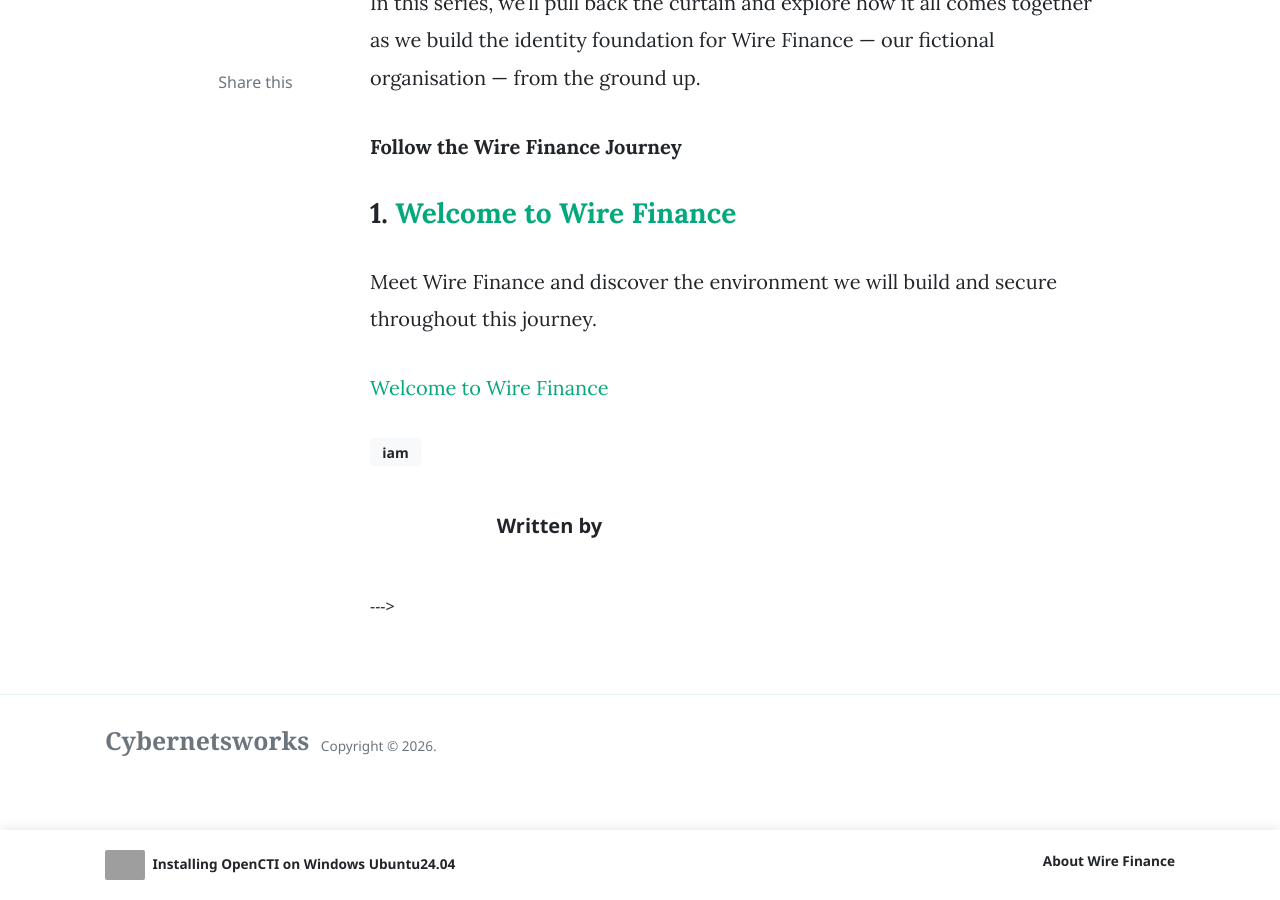
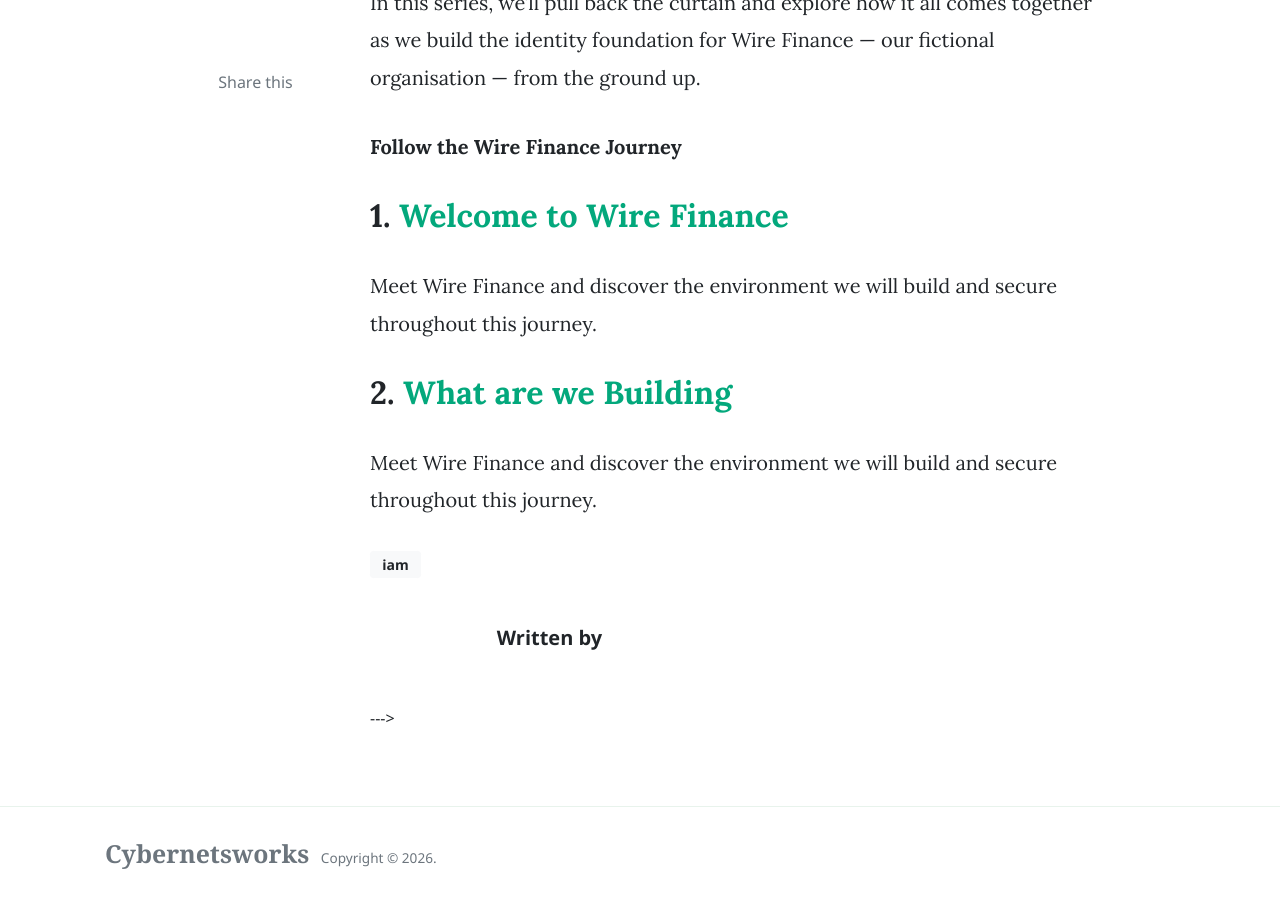
Before and after one commit to cybernetsworks/cybernetsworks.github.io, a Jekyll site: the page built from _posts/2026-09-04-understanding-Identity-and-access.md, in a window 1280 px wide and 900 px high, scrolled down 1058 px. Built offline with Jekyll 4.4.1, drawn with Linux system fonts in a browser that asks for light colours; nearby versions of some CDN libraries; comment, search, counter and statistics services are not loaded; grey boxes are pictures that could not be loaded.

Commit message:
defined automation for next and previous lesson added a default layour for iam posts

```diff
--- a/_config.yml
+++ b/_config.yml
@@ -57,7 +57,7 @@
       path: ""
       type: iam
     values:
-      layout: post
+      layout: lesson
       author: Cybernetswork
       avatar: /assets/images/avatar1.jpg
 
--- /dev/null
+++ b/_iam/2026-09-04-what-are-we-building.md
@@ -0,0 +1,10 @@
+---
+layout: post
+title: "What are we Building"
+chapter: 2
+series: wire-finance
+author: Cybernetswork
+description: Meet Wire Finance and discover the environment we will build and secure throughout this journey.
+---
+
+**Next: Company Profile ->**
--- a/_posts/2026-09-04-understanding-Identity-and-access.md
+++ b/_posts/2026-09-04-understanding-Identity-and-access.md
@@ -22,10 +22,8 @@
 {% assign lessons = site.iam | |where: "series", "wire-finance" | sort: "chapter" %}
 
 {% for lesson in lessons %}
-### {{ lesson.chapter }}. [{{ lesson.title }}]({{ lesson.url | relative_url }})
+## {{ lesson.chapter }}. [{{ lesson.title }}]({{ lesson.url | relative_url }})
 
 {{ lesson.description }}
 
 {% endfor %}
-
-[Welcome to Wire Finance](https://learning.cybernetswork.com/iam/welcome-to-wire-finance)
```
Also changed, not shown: _iam/2026-09-04-about-wire-finance.md (deleted, +0 -30 lines), _iam/2026-09-04-welcome-to-wire-finance.md (+0 -2 lines), _layouts/lesson.html (added, +46 -0 lines).
